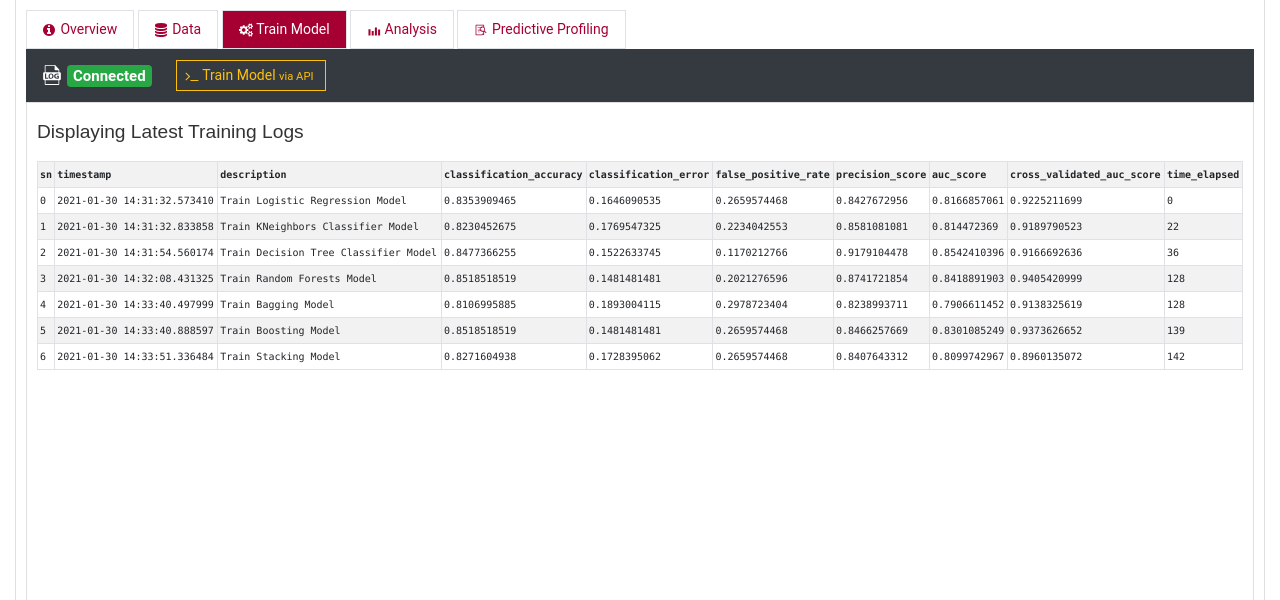
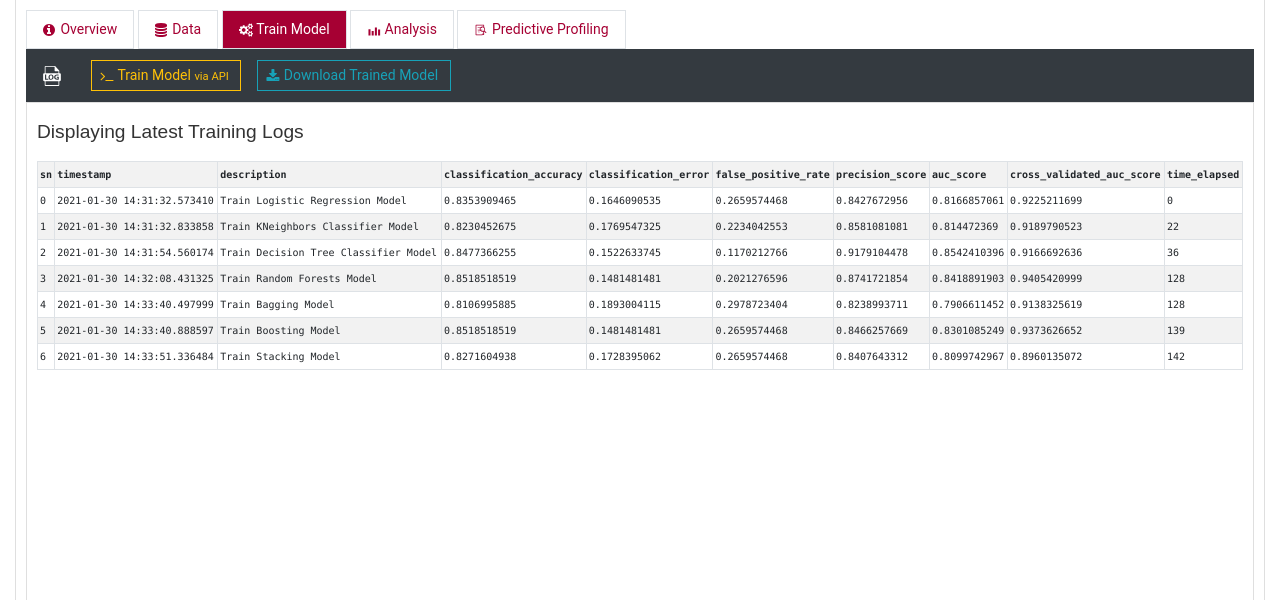
Before and after one commit to incubated-geek-cc/mindful-predictions, a Flask app: page / in a window 1280 px wide, after a click on "Train Model". Shown: the top 600 px of the page. Run offline with Flask 2, Linux system fonts and the light colour scheme; data comes from the database, SQL or seed files in the repository; both versions use the stored data as it was after the commit; parts of the project's set-up code (start-up, migrations or seed data) failed here and were passed over; some libraries are stand-ins or nearby versions.

Commit message:
change file paths and add in download model function

```diff
--- a/app.py
+++ b/app.py
@@ -49,7 +49,7 @@ import sqlite3
 db_filename="database.db"
 # for saving/loading the ML model
 import pickle
-model_filename="models/model.pkl"
+model_filename="static/models/model.pkl"
 
 # to bypass warnings in the jupyter notebook
 import warnings
@@ -86,6 +86,37 @@ thread = None
 thread_lock = Lock()
 app.config["SEND_FILE_MAX_AGE_DEFAULT"]=0
 
+
+@socket_.on("backend_event", namespace="/train_model")
+def command_received(message):
+    session["receive_count"] = session.get("receive_count", 0) + 1
+    emit("data_command_response", {"data": message["data"], "count": session["receive_count"]})
+
+
+# @socket_.on("my_event", namespace="/train_model")
+# def backend_request(json):
+#     if "command" in json.keys():
+#         if json["command"] == "files":
+#             response_json = {}
+#             response_json["status"] = "download files"
+
+#     print(json)
+#     payload_json = response_json
+#     socketio.emit("data_command_response", payload_json, callback=messageReceived)
+#     return ["received"] # will trigger the callback
+
+
+@socket_.on("disconnect_request", namespace="/train_model")
+def disconnect_request():
+    @copy_current_request_context
+    def can_disconnect():
+        disconnect()
+
+    session["receive_count"] = session.get("receive_count", 0) + 1
+    emit("data_command_response", {"data": "Disconnected!", "count": session["receive_count"]}, callback=can_disconnect)
+
+# ========================== END SOCKET IO ========================================
+
 # instantiate index page
 @app.route("/")
 def index():
@@ -98,7 +129,7 @@ def profile_and_predict():
 	for k in request.args.keys():
 		val=request.args.get(k)
 		msg_data[k]=val
-	f = open("models/X_test.json","r")
+	f = open("static/models/X_test.json","r")
 	X_test = json.load(f)
 	f.close()
 	all_cols=X_test
@@ -695,11 +726,11 @@ def create_model():
 	pickle.dump(model, open(model_filename, "wb"))
 	print(winner+" model of accuracy "+str(winner_score)+"% has been saved to "+model_filename)
 
-	with open("models/all_labels_df.json", "w") as outfile:
+	with open("static/models/all_labels_df.json", "w") as outfile:
 		json.dump(all_labels_df, outfile)
-	with open("models/all_encoded_labels_df.json", "w") as outfile2:
+	with open("static/models/all_encoded_labels_df.json", "w") as outfile2:
 		json.dump(all_encoded_labels_df, outfile2)
-	with open("models/X_test.json", "w") as outfile3:
+	with open("static/models/X_test.json", "w") as outfile3:
 		json.dump(list(X_test.columns), outfile3)
 
 	return jsonify(response)
--- a/templates/index.html
+++ b/templates/index.html
@@ -123,7 +123,7 @@
 
             <div id="train_model" class="tab-pane fade">
               <nav class="navbar navbar-expand-sm bg-dark navbar-dark sticky-top" style="padding: 0.1875rem 1rem">
-                <a class="navbar-brand"><svg class="icon icon-log-file_format"><use xlink:href="static/symbol-defs.svg#icon-log-file-format"></use></svg>&nbsp;<span id="client_status"><small class="badge badge-success">Connected</small></span></a>
+                <a class="navbar-brand"><svg class="icon icon-log-file_format"><use xlink:href="static/symbol-defs.svg#icon-log-file-format"></use></svg>&nbsp;<span id="client_status"></span></a>
                 <ul class="navbar-nav">
                   <li class="nav-item">
                      <a class="nav-link">
@@ -132,11 +132,30 @@
                       </button>
                     </a>
                   </li>
+                  <li class="nav-item">
+                     <a class="nav-link" href="static/models/model.pkl" download="model.pkl">
+                      <button id="download_latest_model" type="button" class="btn btn-sm btn-outline-info rounded-0">
+                        <svg class="icon icon-download"><use xlink:href="static/symbol-defs.svg#icon-download"></use></svg>&nbsp;Download Trained Model&nbsp;
+                      </button>
+                    </a>
+                  </li>
+                  <!-- <li class="nav-item">
+                   <a class="nav-link">
+                      <form id="emit">
+                        <input id="emit_data" type="text" placeholder="Send Message" />
+                        <button type="submit" class="btn btn-sm btn-outline-info rounded-0">
+                          <svg class="icon icon-terminal"><use xlink:href="static/symbol-defs.svg#icon-terminal"></use></svg>&nbsp;Train Model&nbsp;<small>via SocketIO</small>&nbsp;
+                        </button>
+                      </form>
+                    </a>
+                  </li> -->
+
                   <li class="nav-item"><a id="training_status" class="nav-link"></a></li>
                 </ul>
               </nav>
-              <div class="card rounded-0" style="height: 499.33px">
+              <div class="card rounded-0" style="height: 499.33px;overflow-x:hidden;overflow-y:auto">
                 <div id="training_logs" class="card-body"></div>
+                <!-- <div id="logs" class="card-body"></div> -->
               </div>
             </div>
 
@@ -562,48 +581,36 @@
     </div>
   </div>
     <script type="text/javascript" src="static/js/svgxuse.js" defer></script>
+    <script type="text/javascript" src="static/js/util.js"></script>
     <script>
-      function replaceAll(input,search,newText) {
-        let result=input.split(search).join(newText);
-        return result;
-      }
-      function deepCopyObj(obj) {
-        let resultObj={};
-        for(let o in obj) {
-          resultObj[o]=obj[o];
-        }
-        return resultObj;
-      }
-      function json2Table(jsonObj) {
-        let htmlStr="";
-        let headers=[];
-        let headersStored=false;
-        for(var row in jsonObj) {
-          var rowJsonObj=jsonObj[row];
-          htmlStr+="<tr>";
-          for(var colname in rowJsonObj) {
-            if(!headersStored) {
-              headers.push(colname);
-            }
-            var colval=rowJsonObj[colname];
-            htmlStr+="<td>"+colval+"</td>";
-          }
-          htmlStr+="</tr>";
-          headersStored=true;
-        }
-        let headersStr="<tr>";
-        for(var h in headers) {
-          headersStr+="<th>"+headers[h]+"</th>";
-        }
-        headersStr+="</tr>";
-        let result=headersStr+htmlStr;
-        return result;
-      }
-
       (function() {
         $("#page-body").ready(function(ev) {
           $("#page-body").append("<div id='pageModal' class='modal fade'><div class='modal-dialog modal-dialog-centered'><div class='modal-content'><div class='modal-header'><h4 class='modal-title'>Model training in progress</h4><button type='button' class='close' data-dismiss='modal'>&times;</button></div><div class='modal-body'>Please note that model training is currently in progress. Please do not navigate away from browser until process has been completed. This will usually take ~20 minutes.</div><div class='modal-footer'><button type='button' class='btn btn-sm btn-outline-success rounded-0' data-dismiss='modal'>OK</button></div></div></div></div>");
         });
+
+        // ========================== SOCKET IO ========================================
+        // const socket = io("/train_model")
+
+        // socket.on("connect", () => {
+        //   $("#client_status").html("<small class='badge badge-success'>Connected</small>")
+        // });
+
+        // socket.on("disconnect", () => {
+        //   $("#client_status").html("<small class='badge badge-danger'>Disconnected</small>")
+        // });
+
+        // socket.on("data_command_response", (msg, cb) => {
+        //   $("#logs").append("<br>Backend Response: #" + msg.count + ":" + msg.data)
+        //   if (cb){
+        //     cb()
+        //   }
+        // });
+
+        // $("form#emit").submit(function(event) {
+        //     socket.emit("backend_event", { data: $("#emit_data").val()} )
+        //     return false
+        // });
+
 
       })();
 
```
Also changed, not shown: static/js/util.js (added, +36 -0 lines), README.md, database.db, preview/data_navigation_and_pagination.png (added), preview/predictive_profiling.png (added), preview/remote_training_and_logging.png (added), static/models/X_test.json (renamed from models/X_test.json), static/models/all_encoded_labels_df.json (renamed from models/all_encoded_labels_df.json), static/models/all_labels_df.json (renamed from models/all_labels_df.json), 3 other files.
